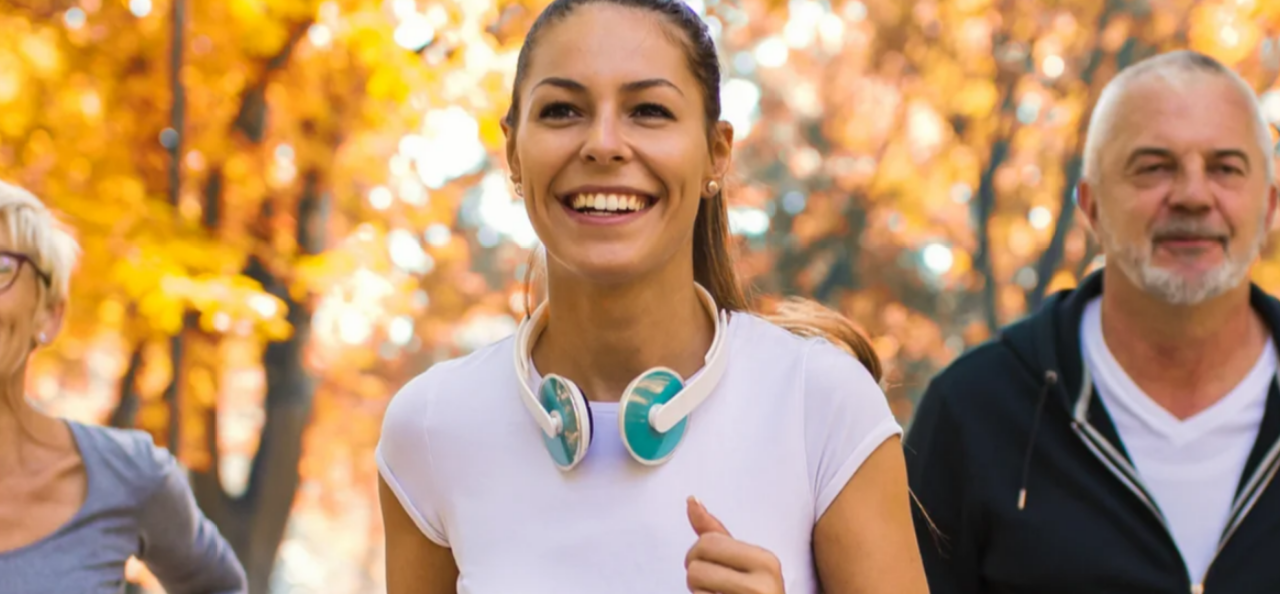
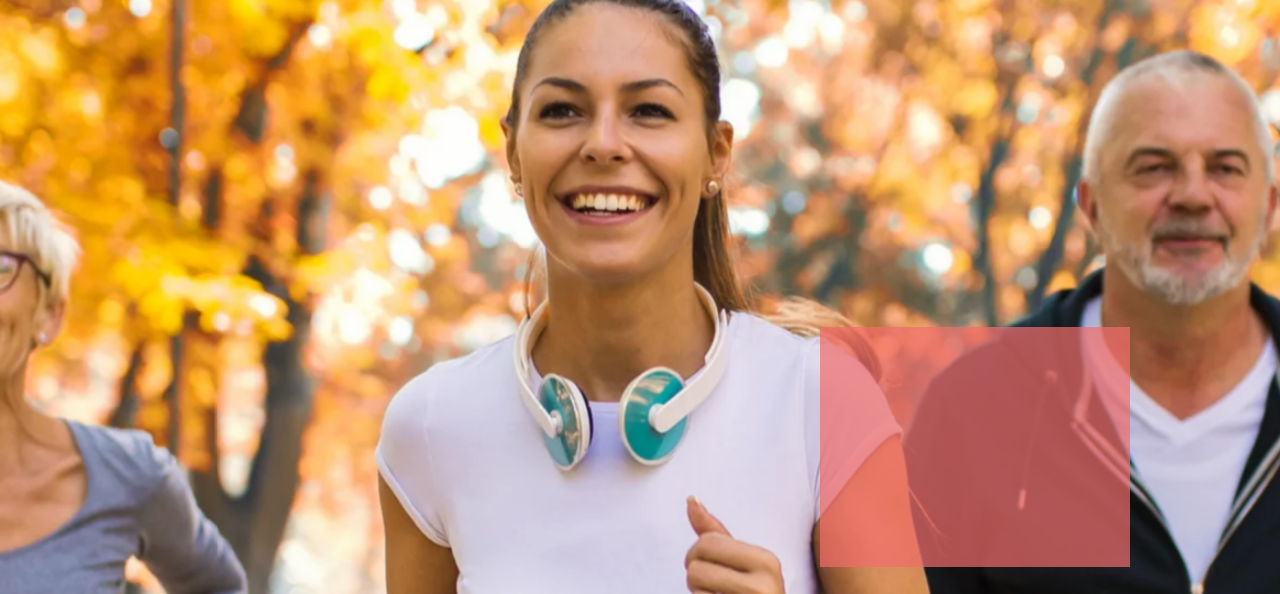
Before and after one commit to NowickiLukasz/love_running, a plain HTML site: page index.html in a window 1280 px wide. Shown: the part 78-672 px from the top of the page. Drawn offline with nearby package versions, Linux system fonts and the light colour scheme.

Commit message:
Add cover text and postition

```diff
--- a/assets/CSS/styles.css
+++ b/assets/CSS/styles.css
@@ -56,7 +56,13 @@ h1, h2 {
     height:600px;
     width:100%;
     overflow:hidden;
+    position:relative;
 }
+
+#cover-text, #cover-text h2{
+    color:#fff;
+}
+
 
 #hero-image {
     height:600px;
@@ -78,3 +84,23 @@ h1, h2 {
         transform: scale(1.1);
     }
 }
+
+#cover-text{
+    font-size: 120%;
+    font-family: Oswald;
+    text-transform: uppercase;
+    letter-spacing: 4px;
+
+    width: 300px;
+    height: 200px;
+
+    padding-top: 40px;
+    padding-left: 10px;
+
+    background-color: rgba(241,109,107, .7);
+
+    bottom:30px;
+    right:150px;
+
+    position: absolute;
+}
--- a/index.html
+++ b/index.html
@@ -33,7 +33,10 @@
 
     </header>
     <section id="hero-outer">
-        <div id="hero-image"></div>>
+        <div id="hero-image"></div>
+        <div id="cover-text"></div>
+        <h2>Love Running</h2>
+        <h3>Docklands Dublin and Pheonix Park</h3>
     </section>
     <section>
         club ethos
```
